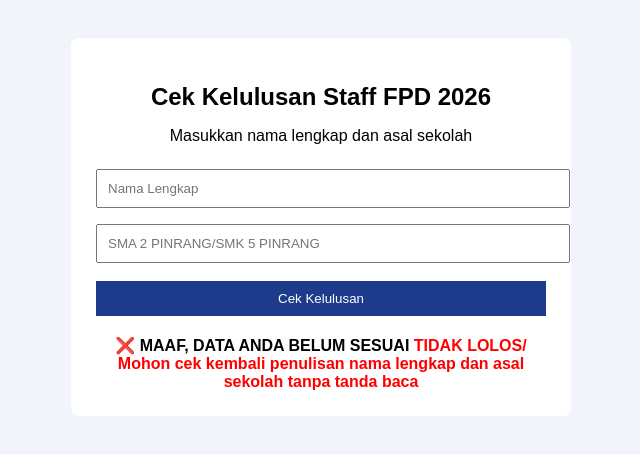
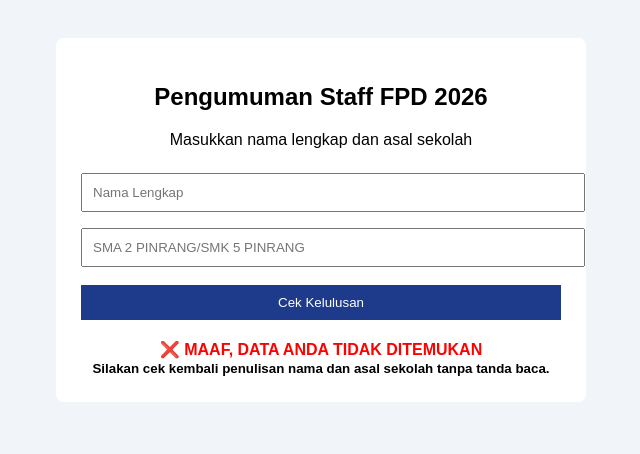
Before and after one commit to putra916/STAFF-FPD2026, a plain HTML site: page index.html in a window 1280 px wide. Both pictures are taken after a click on the button "Cek Kelulusan". Shown: the whole page, without its empty margins (319-959 px from the left). Drawn offline with Linux system fonts and the light colour scheme.

Commit message:
Update index.html

```diff
--- a/index.html
+++ b/index.html
@@ -2,7 +2,7 @@
 <html lang="id">
 <head>
     <meta charset="UTF-8">
-    <title> Staff FPD 2026</title>
+    <title>Pengumuman Staff FPD 2026</title>
     <style>
         body {
             font-family: Arial, sans-serif;
@@ -10,15 +10,12 @@
             padding: 30px;
         }
         .box {
-            max-width: 450px;
+            max-width: 480px;
             background: white;
             margin: auto;
             padding: 25px;
             border-radius: 8px;
             text-align: center;
-        }
-        h2 {
-            margin-bottom: 10px;
         }
         input {
             width: 100%;
@@ -26,12 +23,12 @@
             margin: 8px 0;
         }
         button {
-            padding: 10px 20px;
+            width: 100%;
+            padding: 10px;
             background: #1e3a8a;
             color: white;
             border: none;
             cursor: pointer;
-            width: 100%;
             margin-top: 10px;
         }
         .hasil {
@@ -44,12 +41,16 @@
         .tidak {
             color: red;
         }
+        .divisi {
+            margin-top: 10px;
+            color: #1e3a8a;
+        }
     </style>
 </head>
 <body>
 
 <div class="box">
-    <h2>Cek Kelulusan Staff FPD 2026</h2>
+    <h2>Pengumuman Staff FPD 2026</h2>
     <p>Masukkan nama lengkap dan asal sekolah</p>
 
     <input type="text" id="nama" placeholder="Nama Lengkap">
@@ -61,64 +62,56 @@
 </div>
 
 <script>
-    // ===============================
-    // DATA LOLOS STAFF FPD 2026
-    // ===============================
-    const dataLolos = [
-        { nama: "INDRA SETIAWAN", sekolah: "SMA 2 PINRANG" },
-        { nama: "ABIL SAFAAT", sekolah: "SMK 5 PINRANG" },
-        { nama: "DIAN ADE PUTRI", sekolah: "SMA 2 PINRANG" },
-        { nama: "JULIANTI", sekolah: "SMA 2 PINRANG" },
-        { nama: "AISYA ALYA", sekolah: "SMA 2 PINRANG" },
-        { nama: "AULIA CITRA ANUGRAH", sekolah: "SMA 2 PINRANG" },
-        { nama: "AFDAL RUDI", sekolah: "SMA 2 PINRANG" },
-        { nama: "AZIZUL ISMI UMAR", sekolah: "SMK 5 PINRANG" },
-        { nama: "JUMRIAH", sekolah: "SMA 2 PINRANG" },
-        { nama: "KHAIRUN NISA", sekolah: "SMK 5 PINRANG" },
-        { nama: "KAMELIANI", sekolah: "SMK 5 PINRANG" },
-        { nama: "MUHAMMAD TAUFIQ", sekolah: "SMA 2 PINRANG" },
-        { nama: "NUR FITRA RAMADHANI", sekolah: "SMK 5 PINRANG" },
-        { nama: "REHAN", sekolah: "SMA 2 PINRANG" },
-        { nama: "RIANA", sekolah: "SMA 2 PINRANG" },
-        { nama: "SAKINAH", sekolah: "SMA 2 PINRANG" },
-        { nama: "YANA", sekolah: "SMA 2 PINRANG" },
-        { nama: "ABDUL FATTA RIFAI", sekolah: "SMA 2 PINRANG" },
-        { nama: "AKBAR", sekolah: "SMA 2 PINRANG" },
-        { nama: "DANIA AMIRAH", sekolah: "SMK 5 PINRANG" },
-        { nama: "MELYSAH", sekolah: "SMA 2 PINRANG" },
-        { nama: "MUH SAING", sekolah: "SMA 2 PINRANG" },
-        { nama: "MUH ILYAS", sekolah: "SMA 2 PINRANG" },
-        { nama: "NUR FAIDAH", sekolah: "SMA 2 PINRANG" },
-        { nama: "NUR ALAMSYAH ILHAM", sekolah: "SMA 2 PINRANG" },
-        { nama: "NURUL MAGHFIRAH", sekolah: "SMK 5 PINRANG" },
-        { nama: "RESKY NUR AZYFAH", sekolah: "SMA 2 PINRANG" },
-        { nama: "RADIATUL MUNAWARRAH", sekolah: "SMA 2 PINRANG" },
-        { nama: "TIWI LESTARI", sekolah: "SMA 2 PINRANG" },
-        { nama: "ZAZKIA RAMADHANI", sekolah: "SMK 5 PINRANG" },
-        { nama: "ANUGRAH ALAM", sekolah: "SMA 2 PINRANG" },
-        { nama: "EVIANA KARINA", sekolah: "SMA 2 PINRANG" },
-        { nama: "NURAULIA", sekolah: "SMA 2 PINRANG" },
-        { nama: "PANI", sekolah: "SMK 5 PINRANG" },
-        { nama: "RESKY HELL YANTII", sekolah: "SMK 5 PINRANG" },
-        { nama: "SAFNI MAULANA ASRIADI", sekolah: "SMA 2 PINRANG" },
-        { nama: "SYARIDAH", sekolah: "SMA 2 PINRANG" },
-        { nama: "WAHYUNI", sekolah: "SMA 2 PINRANG" },
-        { nama: "WAHYULIA", sekolah: "SMK 5 PINRANG" }
+const dataStaff = [
+    { nama:"INDRA SETIAWAN", sekolah:"SMA 2 PINRANG", divisi:"KETUA PANITIA" },
+    { nama:"DIAN ADE PUTRI", sekolah:"SMA 2 PINRANG", divisi:"SEKRETARIS" },
+    { nama:"JULIANTI", sekolah:"SMA 2 PINRANG", divisi:"BENDAHARA" },
+    { nama:"AISYA ALYA", sekolah:"SMA 2 PINRANG", divisi:"MEDIA INFORMATION" },
+    { nama:"AULIA CITRA ANUGRAH", sekolah:"SMA 2 PINRANG", divisi:"ENERGY SUPPLY" },
+    { nama:"AFDAL RUDI", sekolah:"SMA 2 PINRANG", divisi:"OPERASIONAL" },
+    { nama:"AZIZUL ISMI UMAR", sekolah:"SMK 5 PINRANG", divisi:"EVENT" },
+    { nama:"JUMRIAH", sekolah:"SMA 2 PINRANG", divisi:"FUNDRAISING" },
+    { nama:"KHAIRUN NISA", sekolah:"SMK 5 PINRANG", divisi:"ENERGY SUPPLY" },
+    { nama:"KAMELIANI", sekolah:"SMK 5 PINRANG", divisi:"PUBLIC RELATIONS" },
+    { nama:"MUHAMMAD TAUFIQ", sekolah:"SMA 2 PINRANG", divisi:"LOGISTIK" },
+    { nama:"NUR FITRA RAMADHANI", sekolah:"SMK 5 PINRANG", divisi:"FUNDRAISING" },
+    { nama:"REHAN", sekolah:"SMA 2 PINRANG", divisi:"EVENT" },
+    { nama:"SAKINAH", sekolah:"SMA 2 PINRANG", divisi:"EVENT" },
+    { nama:"YANA", sekolah:"SMA 2 PINRANG", divisi:"PUBLIC RELATIONS" },
+    { nama:"ABDUL FATTA RIFAI", sekolah:"SMA 2 PINRANG", divisi:"LIAISON OFFICER" },
+    { nama:"AKBAR", sekolah:"SMA 2 PINRANG", divisi:"LOGISTIK" },
+    { nama:"DANIA AMIRAH", sekolah:"SMK 5 PINRANG", divisi:"LIAISON OFFICER" },
+    { nama:"MELYSAH", sekolah:"SMA 2 PINRANG", divisi:"PUBLIC RELATIONS" },
+    { nama:"MUH.SAING", sekolah:"SMA 2 PINRANG", divisi:"OPERASIONAL" },
+    { nama:"MUH.ILYAS", sekolah:"SMA 2 PINRANG", divisi:"LOGISTIK" },
+    { nama:"NUR FAIDAH", sekolah:"SMA 2 PINRANG", divisi:"DATA MANAGEMENT" },
+    { nama:"NUR ALAMSYAH ILHAM", sekolah:"SMA 2 PINRANG", divisi:"OPERASIONAL" },
+    { nama:"NURUL MAGHFIRAH", sekolah:"SMK 5 PINRANG", divisi:"EVENT" },
+    { nama:"RESKY NUR AZYFAH", sekolah:"SMA 2 PINRANG", divisi:"MEDIA INFORMATION" },
+    { nama:"RADIATUL MUNAWARRAH", sekolah:"SMA 2 PINRANG", divisi:"ENERGY SUPPLY" },
+    { nama:"TIWI LESTARI", sekolah:"SMA 2 PINRANG", divisi:"DATA MANAGEMENT" },
+    { nama:"ZAZKIA RAMADHANI", sekolah:"SMK 5 PINRANG", divisi:"DATA MANAGEMENT" }
 ];
 
 function cekKelulusan() {
-        const namaInput = document.getElementById("nama").value.toUpperCase().trim();
-        const sekolahInput = document.getElementById("sekolah").value.toUpperCase().trim();
+    const nama = document.getElementById("nama").value.toUpperCase().trim();
+    const sekolah = document.getElementById("sekolah").value.toUpperCase().trim();
     const hasil = document.getElementById("hasil");
 
-        const ditemukan = dataLolos.find(d =>
-            d.nama === namaInput && d.sekolah === sekolahInput
+    const ditemukan = dataStaff.find(d =>
+        d.nama === nama && d.sekolah === sekolah
     );
 
     if (ditemukan) {
-            hasil.innerHTML = "🎉 SELAMAT! ANDA <span class='lolos'>LOLOS</span> SEBAGAI STAFF FPD 2026/HUBUNGI NOMOR INI UNTUK INFO LEBIH LANJUT 082193374985";
+        hasil.innerHTML = `
+            🎉 <span class="lolos">SELAMAT, ANDA LOLOS</span><br>
+            <div class="divisi">Divisi: <b>${ditemukan.divisi}</b></div>
+        `;
     } else {
-            hasil.innerHTML = "❌ MAAF, DATA ANDA BELUM SESUAI <span class='tidak'>TIDAK LOLOS/ Mohon cek kembali penulisan nama lengkap dan asal sekolah tanpa tanda baca</span>";
+        hasil.innerHTML = `
+            ❌ <span class="tidak">MAAF, DATA ANDA TIDAK DITEMUKAN</span><br>
+            <small>Silakan cek kembali penulisan nama dan asal sekolah tanpa tanda baca.</small>
+        `;
     }
 }
 </script>
```
Lines whose indentation alone changed are shown as unchanged.
